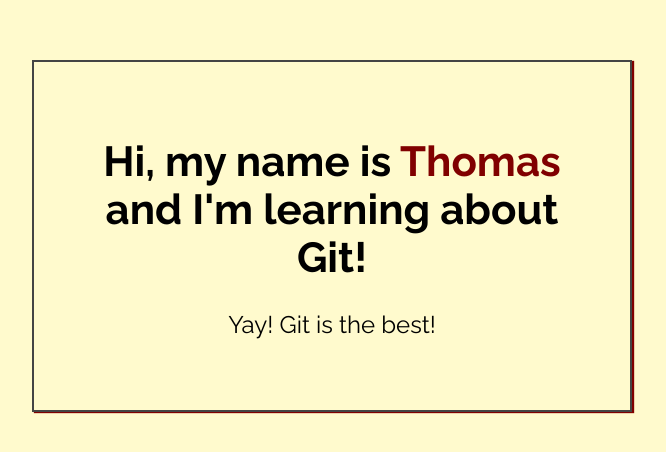
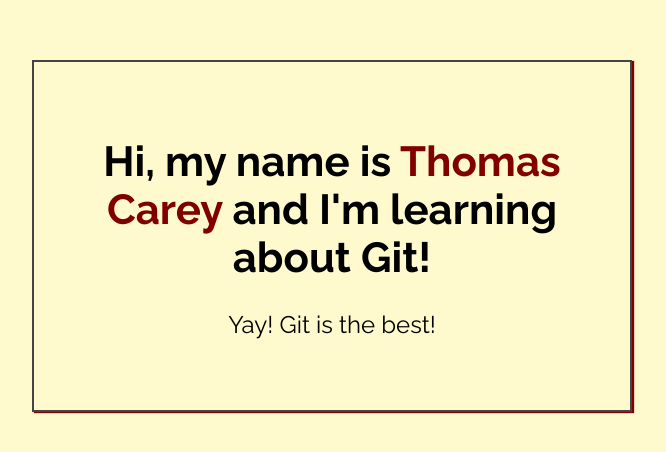
Before and after one commit to tcarey23/my-first-repo, a plain HTML site: page index.html in a window 1280 px wide. Shown: the part 164-616 px from the top of the page, without its empty margins (308-974 px from the left). Drawn offline with Linux system fonts and the light colour scheme.

Commit message:
Name added to inde.html

```diff
--- a/index.html
+++ b/index.html
@@ -14,7 +14,7 @@
 <body>
 
     <div class="greeting">
-        <h1>Hi, my name is <span class="highlight">Thomas</span> and I'm learning about Git! </h1>
+        <h1>Hi, my name is <span class="highlight">Thomas Carey</span> and I'm learning about Git! </h1>
 
         <p>Yay! Git is the best!</p>
     </div>
```
